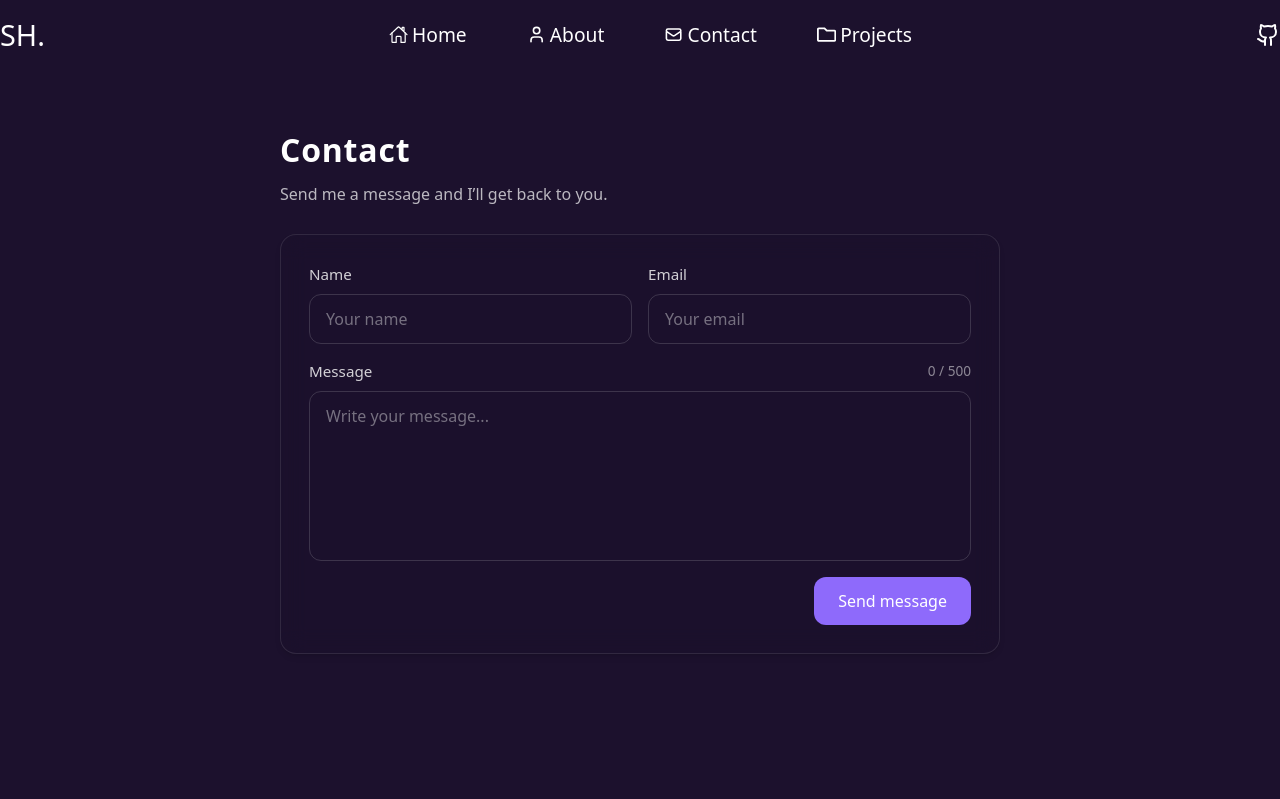
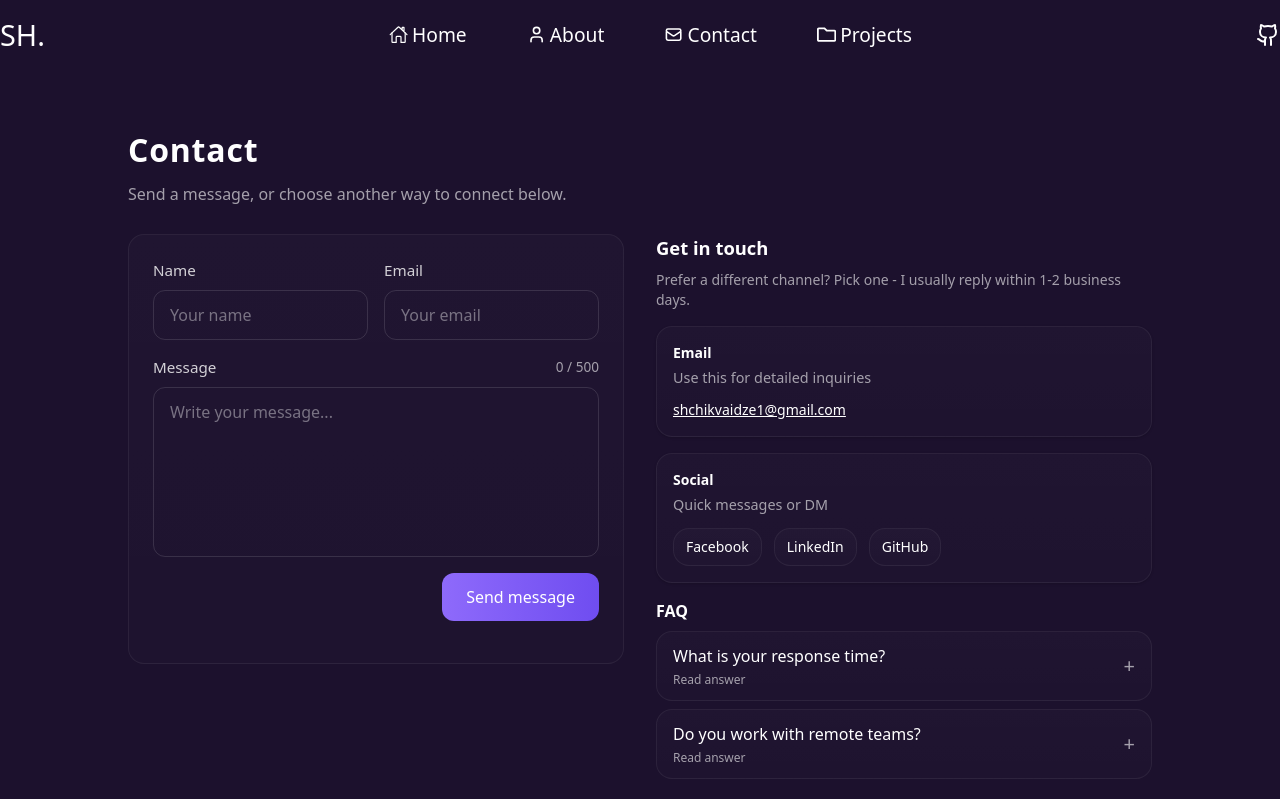
Before and after one commit to shota-chikvaidze/Portfolio, a React (Vite) app in the folder front/: page /contact in a window 1280 px wide. Shown: the top 799 px of the page. Built offline with nearby package versions, Linux system fonts and the light colour scheme.

Commit message:
small changes

```diff
--- /dev/null
+++ b/front/src/components/contactExtras/ContactExtras.jsx
@@ -0,0 +1,76 @@
+import React, { useState } from 'react'
+
+const ContactMethod = ({title, subtitle, children}) => (
+  <div className='card-glass p-4 rounded-xl shadow-sm flex gap-3 items-start'>
+    <div className='flex-1'>
+      <div className='text-sm font-semibold'>{title}</div>
+      <div className='text-[0.9rem] muted mt-1'>{subtitle}</div>
+      <div className='mt-3 text-sm'>{children}</div>
+    </div>
+  </div>
+)
+
+const FAQItem = ({q, a}) => {
+  const [open, setOpen] = useState(false)
+  return (
+    <div>
+      <button onClick={() => setOpen(!open)} className='w-full text-left flex items-center justify-between py-3 px-4 card-glass'>
+        <div>
+          <div className='font-medium'>{q}</div>
+          <div className='text-xs muted mt-1'>{open ? 'Hide' : 'Read answer'}</div>
+        </div>
+        <div className='text-xl muted'>{open ? '-' : '+'}</div>
+      </button>
+      {open && (
+        <div className='p-4 muted text-sm'>
+          {a}
+        </div>
+      )}
+    </div>
+  )
+}
+
+export default function ContactExtras() {
+  return (
+    <aside className='flex flex-col gap-4'>
+      <div>
+        <h3 className='text-[1.15rem] font-semibold'>Get in touch</h3>
+        <p className='muted mt-2 text-sm'>Prefer a different channel? Pick one - I usually reply within 1-2 business days.</p>
+      </div>
+
+      <ContactMethod title='Email' subtitle='Use this for detailed inquiries'>
+        <a href='mailto:shchikvaidze1@gmail.com' className='text-sm text-accent-600 underline'>shchikvaidze1@gmail.com</a>
+      </ContactMethod>
+
+      <ContactMethod title='Social' subtitle='Quick messages or DM'>
+        <div className='flex gap-3 flex-wrap'>
+          <a target='_blank' className='px-3 py-2 card-glass text-sm' href='https://www.facebook.com/shota.chikvaidze.90/'>Facebook</a>
+          <a target='_blank' className='px-3 py-2 card-glass text-sm' href='https://www.linkedin.com/in/shota-chikvaidze-a6845b370/'>LinkedIn</a>
+          <a target='_blank' className='px-3 py-2 card-glass text-sm' href='https://github.com/shota-chikvaidze'>GitHub</a>
+        </div>
+      </ContactMethod>
+
+      <div>
+        <h4 className='font-semibold'>FAQ</h4>
+        <div className='mt-2 flex flex-col gap-2'>
+          <FAQItem q='What is your response time?' a='Typically within 1-2 business days. For urgent matters include "URGENT" in the subject.' />
+          <FAQItem q='Do you work with remote teams?' a='Yes — I collaborate with distributed teams regularly.' />
+        </div>
+      </div>
+
+      <div>
+        <h4 className='font-semibold'>Recent messages</h4>
+        <div className='mt-2 flex flex-col gap-2'>
+          <div className='card-glass p-3'>
+            <div className='text-sm font-medium'>Design collaboration</div>
+            <div className='muted text-xs mt-1'>"Loved the quick prototype - let's iterate."</div>
+          </div>
+          <div className='card-glass p-3'>
+            <div className='text-sm font-medium'>New project inquiry</div>
+            <div className='muted text-xs mt-1'>"Are you available for a 3-week contract?"</div>
+          </div>
+        </div>
+      </div>
+    </aside>
+  )
+}
--- a/front/src/index.css
+++ b/front/src/index.css
@@ -30,9 +30,35 @@ body {
 }
 
 :root {
-    --main-color: #1E201E;
-    --secondary-color: #3C3D37;
-    --text-color: #fff;
+    --bg-900: #0b0811;
+    --bg-800: #1c112d;
+    --glass: rgba(255,255,255,0.04);
+    --muted: rgba(255,255,255,0.6);
+    --accent: #8E6AFB;
+    --accent-600: #6f4df0;
+    --text: #FFFFFF;
+    --radius-lg: 1rem;
+}
+
+* { box-sizing: border-box; }
+html,body,#root { height: 100%; }
+body {
+  -webkit-font-smoothing: antialiased;
+  -moz-osx-font-smoothing: grayscale;
+  color: var(--text);
+}
+
+.card-glass {
+  background: linear-gradient(180deg, rgba(255,255,255,0.02), rgba(255,255,255,0.01));
+  border: 1px solid rgba(255,255,255,0.06);
+  border-radius: var(--radius-lg);
+  max-height: 430px;
+}
+
+.muted { color: var(--muted); }
+
+.accent-btn {
+  background: linear-gradient(90deg,var(--accent),var(--accent-600));
 }
 
 .wave {
--- a/front/src/pages/contact/Contact.jsx
+++ b/front/src/pages/contact/Contact.jsx
@@ -1,6 +1,7 @@
 import React, { useState } from 'react'
 import { useMutation } from '@tanstack/react-query'
 import { postContact } from '../../api/endpoints/Contact'
+import ContactExtras from '../../components/contactExtras/ContactExtras'
 import toast from 'react-hot-toast'
 
 export const Contact = () => {
@@ -39,13 +40,14 @@ export const Contact = () => {
 
   return (
     <section className='w-full flex justify-center px-4 py-14 min-h-[calc(100vh-70px)]'>
-      <div className='w-full max-w-[720px]'>
+      <div className='w-full max-w-5xl'>
         <div className='mb-7'>
-          <h2 className='text-[#fff] text-[2rem] font-[600] tracking-wide'>Contact</h2>
-          <p className='text-white/70 mt-2'>Send me a message and I’ll get back to you.</p>
+          <h2 className='text-white text-[2rem] font-[700] tracking-wide'>Contact</h2>
+          <p className='muted mt-2'>Send a message, or choose another way to connect below.</p>
         </div>
 
-        <div className='bg-[#1c112d]/30 backdrop-blur-md border border-white/10 rounded-2xl p-7 shadow-md'>
+        <div className='grid grid-cols-1 md:grid-cols-2 gap-8'>
+          <div className='card-glass p-6'>
             <form onSubmit={handleSubmit} className='flex flex-col gap-4'>
               <div className='grid grid-cols-1 md:grid-cols-2 gap-4'>
                 <div className='flex flex-col gap-2'>
@@ -57,7 +59,7 @@ export const Contact = () => {
                     onChange={handleChange}
                     value={postForm.name}
                     required
-                  className='w-full rounded-xl bg-transparent border border-white/15 px-4 py-3 text-[#fff] placeholder:text-white/40 outline-none focus:border-white/30 focus:ring-2 focus:ring-[#8E6AFB]/40'
+                    className='w-full rounded-xl bg-transparent border border-white/12 px-4 py-3 text-white placeholder:text-white/40 outline-none focus:border-white/30 focus:ring-2 focus:ring-accent/30'
                   />
                 </div>
 
@@ -69,7 +71,7 @@ export const Contact = () => {
                     placeholder='Your email'
                     onChange={handleChange}
                     value={postForm.email}
-                  className='w-full rounded-xl bg-transparent border border-white/15 px-4 py-3 text-[#fff] placeholder:text-white/40 outline-none focus:border-white/30 focus:ring-2 focus:ring-[#8E6AFB]/40'
+                    className='w-full rounded-xl bg-transparent border border-white/12 px-4 py-3 text-white placeholder:text-white/40 outline-none focus:border-white/30 focus:ring-2 focus:ring-accent/30'
                   />
                 </div>
               </div>
@@ -80,7 +82,7 @@ export const Contact = () => {
                   <span className={`text-[0.85rem] transition-colors ${
                     postForm.message.length >= 500 ? 'text-red-400' :
                     postForm.message.length >= 450 ? 'text-yellow-400' :
-                  'text-white/50'
+                    'muted'
                   }`}>
                     {postForm.message.length} / 500
                   </span>
@@ -91,7 +93,7 @@ export const Contact = () => {
                   placeholder='Write your message...'
                   value={postForm.message}
                   rows={6}
-                className='w-full rounded-xl bg-transparent border border-white/15 px-4 py-3 text-[#fff] placeholder:text-white/40 outline-none focus:border-white/30 focus:ring-2 focus:ring-[#8E6AFB]/40 resize-none'
+                  className='w-full rounded-xl bg-transparent border border-white/12 px-4 py-3 text-white placeholder:text-white/40 outline-none focus:border-white/30 focus:ring-2 focus:ring-accent/30 resize-none'
                 />
               </div>
 
@@ -99,13 +101,18 @@ export const Contact = () => {
                 <button
                   type='submit'
                   disabled={contactMutate.isPending}
-                className='rounded-xl px-6 py-3 text-[#fff] text-[1rem] font-[500] bg-[#8E6AFB] hover:opacity-90 transition-opacity disabled:opacity-60'
+                  className='rounded-xl px-6 py-3 text-white text-[1rem] font-[500] accent-btn hover:opacity-95 transition-opacity disabled:opacity-60'
                 >
                   {contactMutate.isPending ? 'Sending…' : 'Send message'}
                 </button>
               </div>
             </form>
           </div>
+
+          <div>
+            <ContactExtras />
+          </div>
+        </div>
       </div>
     </section>
   )
```
Lines whose indentation alone changed are shown as unchanged.
